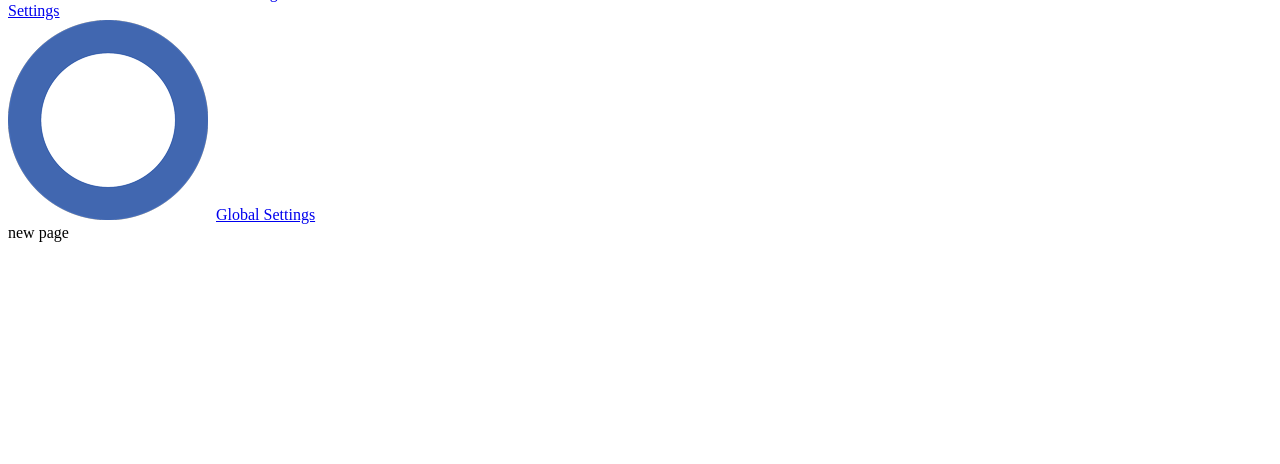
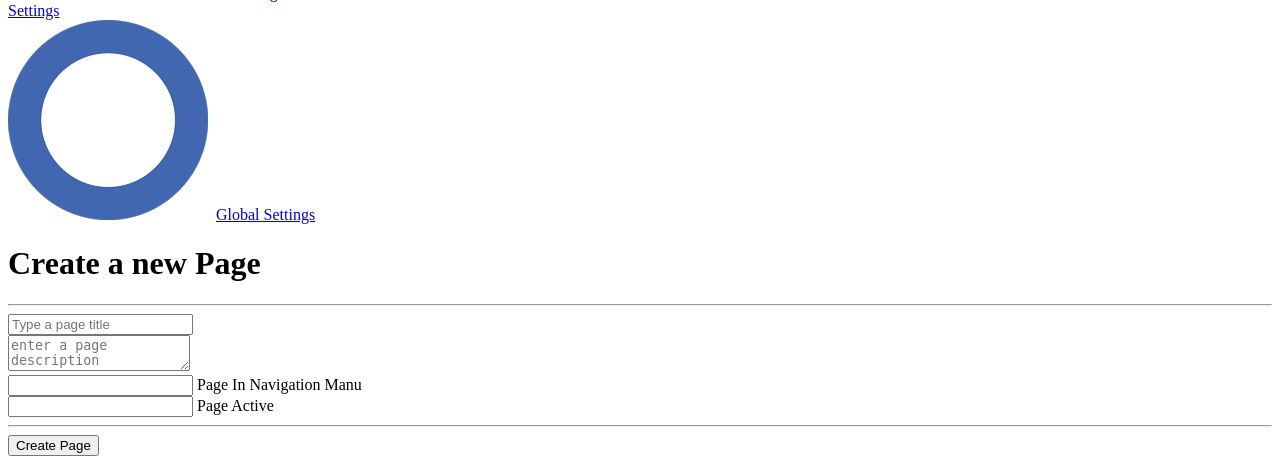
Before and after one commit to Alphabetus/fluid-cms, a Symfony app: template templates/page/new.html.twig in a window 1280 px wide. Shown: the part 500-964 px from the top of the page. Before the commit the page ends 742 px from the top, so only its background shows below. Run offline with Twig, Linux system fonts and the light colour scheme; the template is opened without the code that fills it, so the values that code supplies are empty; form fields are guessed from the names that the template uses; some libraries are stand-ins or nearby versions.

Commit message:
Integrate new page form view

```diff
--- a/assets/css/app.scss
+++ b/assets/css/app.scss
@@ -1,4 +1,5 @@
 @import '~bootstrap';
+@import 'bootstrap-overrides';
 @import 'links';
 @import 'icons';
 @import 'admin';
--- /dev/null
+++ b/assets/css/bootstrap-overrides.scss
@@ -0,0 +1,3 @@
+.custom-switch {
+  padding-left: 1.5rem;
+}
--- a/templates/page/new.html.twig
+++ b/templates/page/new.html.twig
@@ -1,5 +1,76 @@
 {% extends "base_admin.html.twig" %}
 
 {% block admin_body %}
-    new page
+
+    <div class="container-fluid p-0">
+        <h1>Create a new Page</h1>
+        <hr>
+    </div>
+
+    {{ form_start(form) }}
+        <div class="row justify-content-center">
+
+            <div class="col-12">
+                {{ form_widget(form.title, {
+                        "attr": {
+                            "class" : "form-control",
+                            "placeholder": "Type a page title"
+                        }
+                    }) }}
+            </div>
+
+            <div class="col-12 mt-2">
+                {{ form_widget(form.description, {
+                    "attr": {
+                        "class" : "form-control",
+                        "placeholder" : "enter a page description",
+                    }
+                }) }}
+            </div>
+
+            <div class="col-12 mt-2 pl-0">
+                <div class="custom-control custom-switch">
+                    <div class="custom-control custom-switch">
+                        {{ form_widget(form.in_navigation, {
+                            "attr" : {
+                                "class" : "custom-control-input"
+                            }
+                        }) }}
+
+                        {{ form_label(form.in_navigation, "Page In Navigation Manu", {
+                            "label_attr" : {
+                                "class" : "custom-control-label"
+                            }
+                        }) }}
+                    </div>
+                </div>
+            </div>
+
+
+            <div class="col-12 pl-0">
+                <div class="custom-control custom-switch">
+                    <div class="custom-control custom-switch">
+                        {{ form_widget(form.active, {
+                            "attr" : {
+                                "class" : "custom-control-input"
+                            }
+                        }) }}
+
+                        {{ form_label(form.active, "Page Active", {
+                            "label_attr" : {
+                                "class" : "custom-control-label"
+                            }
+                        }) }}
+                    </div>
+                </div>
+            </div>
+
+            <div class="col-12 mt-1">
+                <hr>
+                <button type="submit" class="btn btn-block btn-primary">Create Page</button>
+            </div>
+        </div>
+    {{ form_end(form) }}
+
+
 {% endblock %}
```
Also changed, not shown: src/Controller/PageController.php (+7 -1 lines), src/Form/NewPageFormType.php (added, +28 -0 lines).
